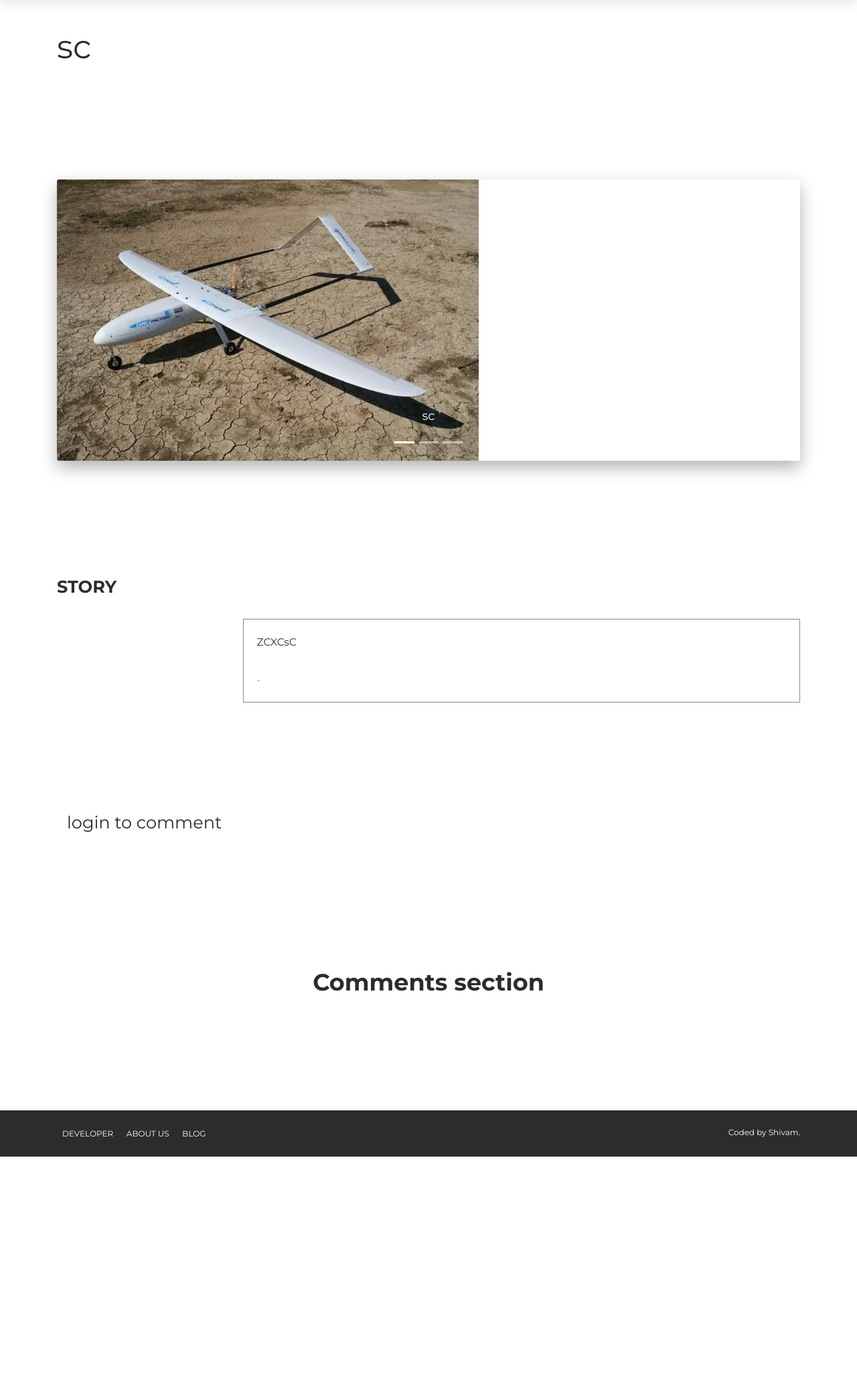
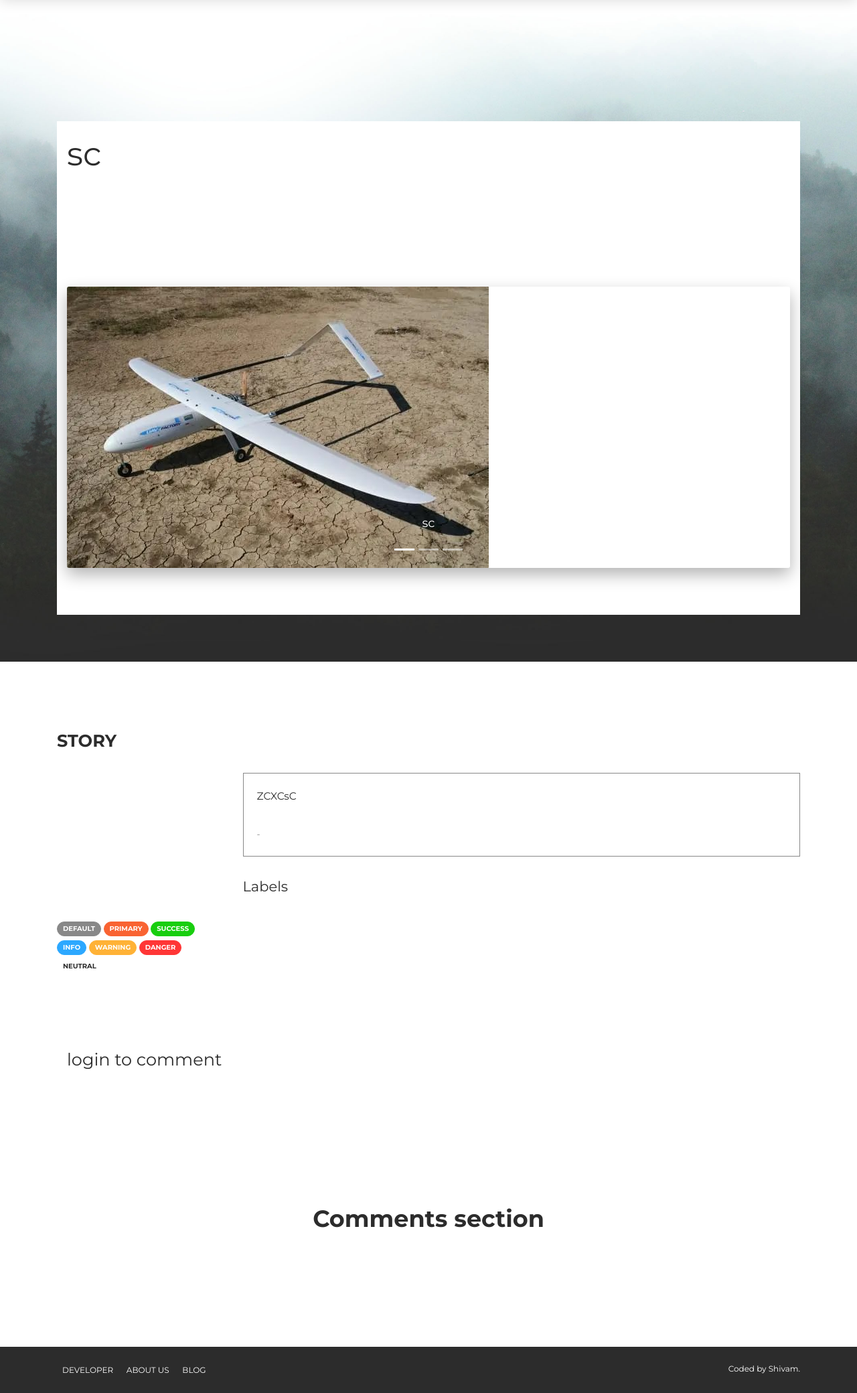
Before and after one commit to shivam675/avation, a Django app: page /fixedwing/1/ in a window 1280 px wide. Shown: the part 63-2143 px from the top of the page at 67% size. Before the commit the page ends 1790 px from the top, so only its background shows below. Run offline with Django 3.2, Linux system fonts and the light colour scheme; data comes from the database, SQL or seed files in the repository; data that the repository does not hold is empty; some libraries are stand-ins or nearby versions.

Commit message:
Changed detail.html

```diff
--- a/fixedwing/templates/fixedwing/detail.html
+++ b/fixedwing/templates/fixedwing/detail.html
@@ -4,6 +4,9 @@
 {% block content %}
 
 <br>
+
+<div class="section section-signup" style="background-image: url({% static 'assets/img/bg11.jpg' %}); background-size: cover; background-position: top center; min-height: 700px;">
+<div class="container">
 <div class="main">
 <br>
   <div class="section section-basic" id="basic-elements">
@@ -12,7 +15,6 @@
       </div>
     </div>
   </div>
-
 
 <div class="section" id="carousel">
        <div class="container">
@@ -73,7 +75,8 @@
          </div>
        </div>
      </div>
-
+   </div>
+</div>
 <div class="section">
         <div class="container">
           <h3 class="title">STORY</h3>
@@ -89,7 +92,11 @@
                     <br>
                     <small>
                       - <b>{{ user.get_username|capfirst }}</b>
+
+
                     </small>
+                    <h4>Labels</h4>
+
                   </p>
                 </blockquote>
                 </div>
@@ -98,7 +105,13 @@
           </div>
 
 
-
+          <span class="badge badge-default">Default</span>
+          <span class="badge badge-primary">Primary</span>
+          <span class="badge badge-success">Success</span><br>
+          <span class="badge badge-info">Info</span>
+          <span class="badge badge-warning">Warning</span>
+          <span class="badge badge-danger">Danger</span><br>
+          <span class="badge badge-neutral">Neutral</span>
 
 
           <!-- Commrnt form -->
--- a/uav/templates/uav/detail.html
+++ b/uav/templates/uav/detail.html
@@ -4,8 +4,9 @@
 {% block content %}
 
 <br>
+<div class="section section-signup" style="background-image: url({% static 'assets/img/bg11.jpg' %}); background-size: cover; background-position: top center; min-height: 700px;">
+<div class="container">
 <div class="main">
-<br>
   <div class="section section-basic" id="basic-elements">
     <div class="container">
       <h1>{{ uav.title }}</h1>
@@ -72,6 +73,8 @@
            </div>
          </div>
        </div>
+     </div>
+     </div>
      </div>
 
 <div class="section">
```
Also changed, not shown: fixedwing/templates/fixedwing/temp.html (added, +7 -0 lines).
